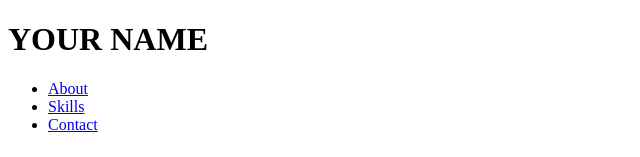
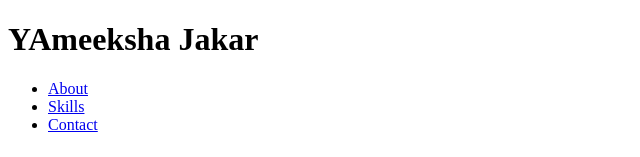
Before and after one commit to Ameeksha22/The-developers-arena, a plain HTML site: page week1/index.html in a window 1280 px wide. Shown: the top 157 px of the page, without its empty margins (0-640 px from the left). Drawn offline with Linux system fonts and the light colour scheme.

Commit message:
Update index.html

```diff
--- a/week1/index.html
+++ b/week1/index.html
@@ -7,7 +7,7 @@
 </head>
 <body>
     <header>
-        <h1>YOUR NAME</h1>
+        <h1>YAmeeksha Jakar</h1>
         <nav>
              <ul>
                 <li><a href="#about">About</a></li>
```
